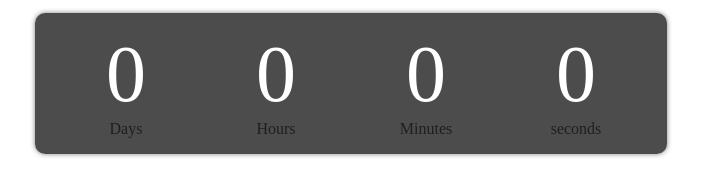
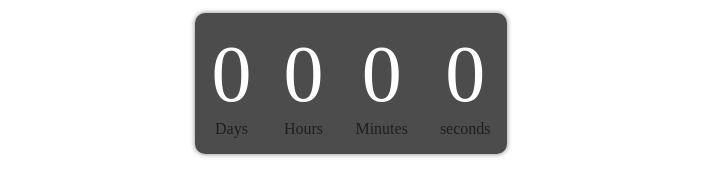
Before and after one commit to jeffchavez-dev/EventTimer, a plain HTML site: page index.html in a window 1280 px wide. Shown: the part 395-590 px from the top of the page, without its empty margins (289-990 px from the left). Drawn offline with Linux system fonts and the light colour scheme.

Commit message:
Updated styling

```diff
--- a/script.js
+++ b/script.js
@@ -16,7 +16,7 @@ setEventBtn.addEventListener('click', () => {
 })
 
 
-setEvent.addEventListener('keyup', (e) => {
+setEvent.addEventListener('keyup', (e)=> {
     if(e.keycode === 13) {
         myEvent.innerHTML = setEvent.value;
         setEvent.setAttribute("value", "New");
@@ -46,13 +46,14 @@ if(eventDate == "") {
     const reversedCount = Math.floor((newDate - currentDate) / 1000);
 
 
-    //Get seconds, minutes, hours, & days
+    // Get seconds, minutes, hours, & days
 
     const days = Math.floor(reversedCount / 3600 / 24);
     const hours = Math.floor(reversedCount / 3600) % 24;
     const minutes = (Math.floor(reversedCount / 60) % 24) % 60;
     const seconds = Math.floor(reversedCount) % 60;
 
+    // set seconds, minutes, hours, & days
     document.getElementById("days").innerText = days;
     document.getElementById("hours").innerText = hours;
     document.getElementById("minutes").innerText = timeFormat(minutes);
--- a/style.css
+++ b/style.css
@@ -80,6 +80,8 @@ input[type="text"], input[type="date"] {
     padding: 3px 5px;
     text-align: center;
 }
+
+
 /* event */
 .timer-container {
     display: flex;
@@ -87,7 +89,6 @@ input[type="text"], input[type="date"] {
     align-items: center;
     flex-wrap: wrap;
     background-color: rgba(0,0,0,0.7);
-    padding: 1em;
     margin: 1em 0;
     border-radius: 10px;
     box-shadow: 0 0 5px rgba(0,0,0,0.5);
@@ -95,7 +96,7 @@ input[type="text"], input[type="date"] {
 }
 
 .timer-container > div {
-    width: 150px;
+    padding: 1em;
 }
 
 .bigtext {
```
